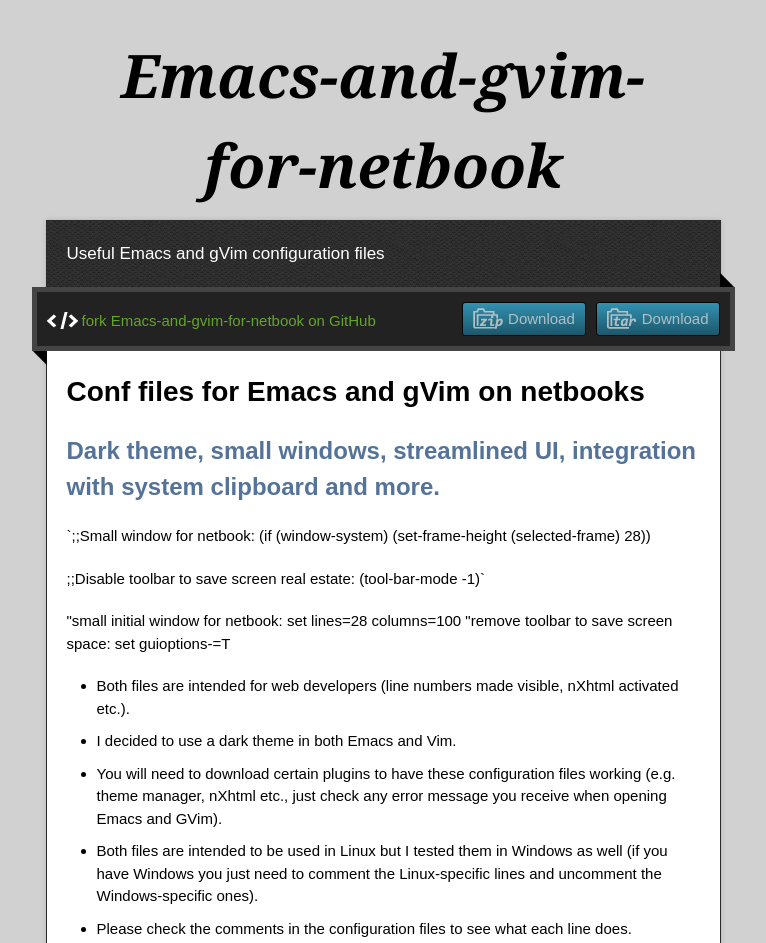
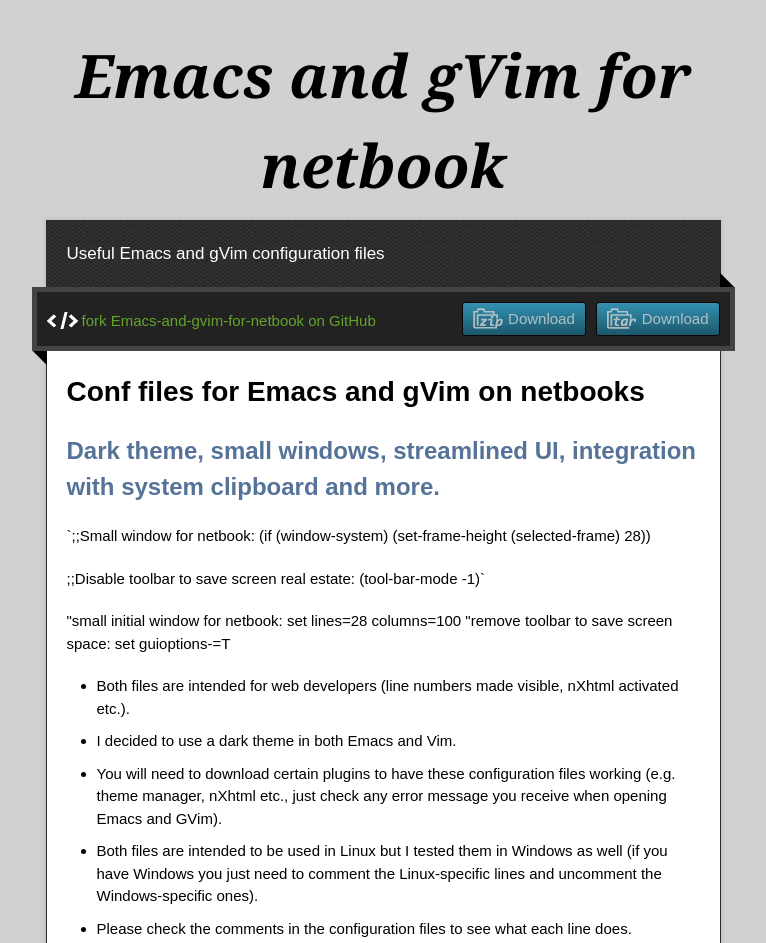
Before and after one commit to mastazi/Emacs-and-gVim-for-netbook, a plain HTML site: page index.html in a window 1280 px wide. Shown: the top 943 px of the page, without its empty margins (257-1023 px from the left). Drawn offline with nearby package versions, Linux system fonts and the light colour scheme.

Commit message:
Update index.html

```diff
--- a/index.html
+++ b/index.html
@@ -22,7 +22,7 @@
 
   <div class="wrapper">
     <header>
-      <h1 class="title">Emacs-and-gvim-for-netbook</h1>
+      <h1 class="title">Emacs and gVim for netbook</h1>
     </header>
     <div id="container">
       <p class="tagline">Useful Emacs and gVim configuration files</p>
```
